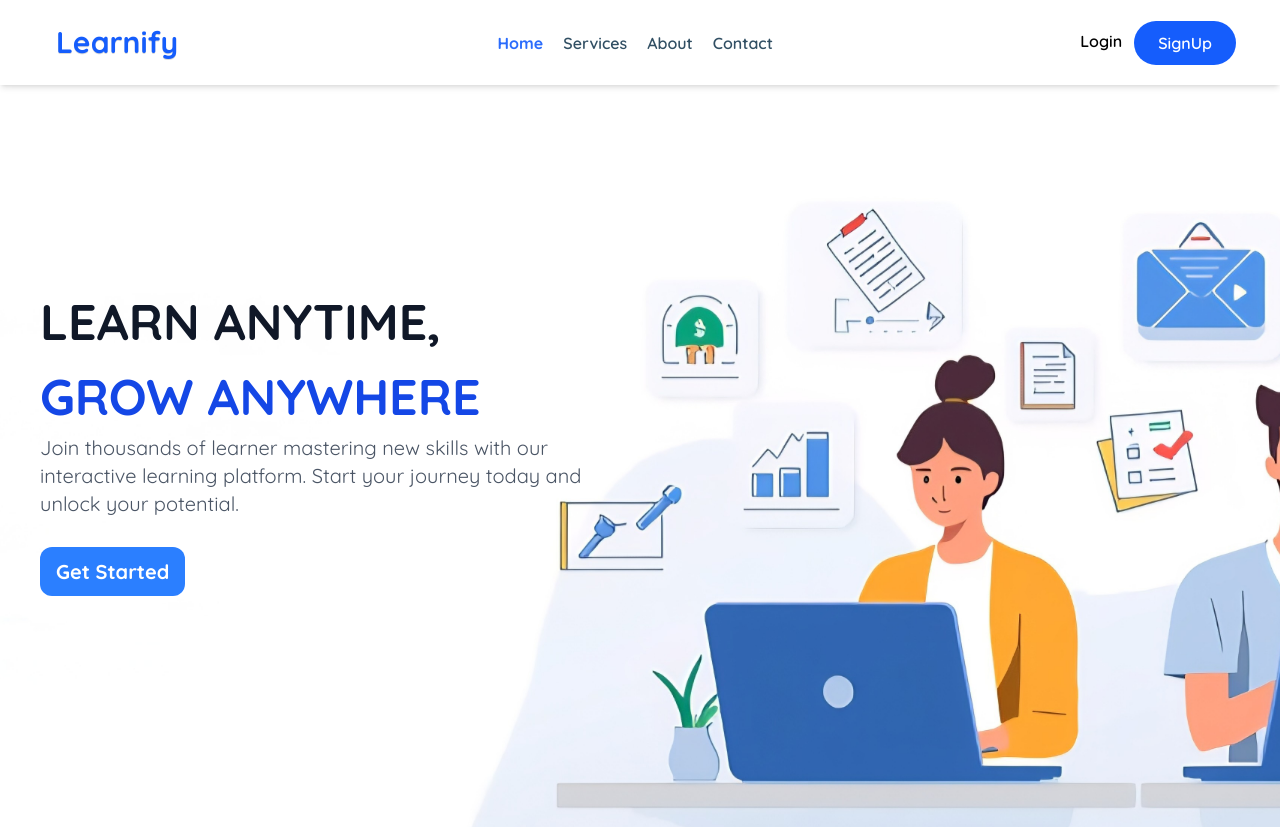
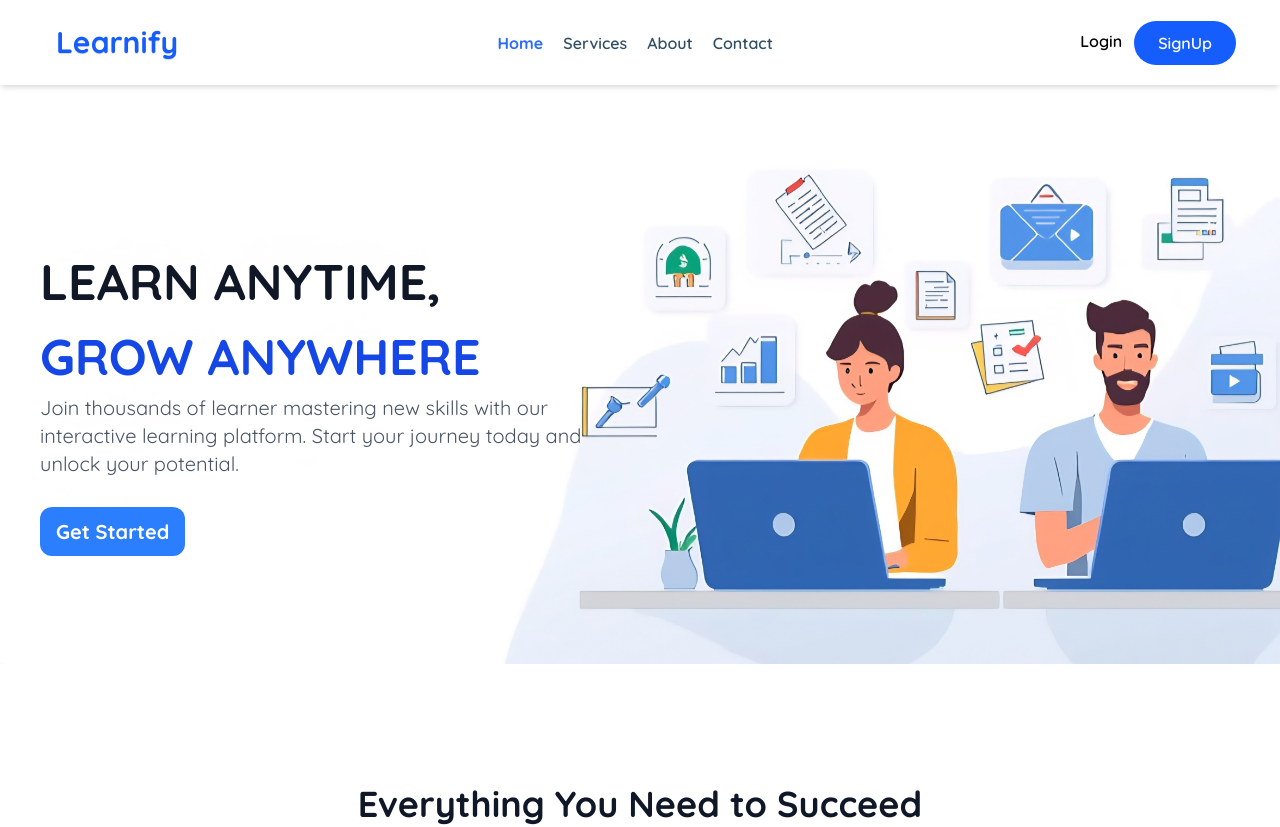
Before and after one commit to WebWizards-org/frontend, a React (Vite) app: page / in a window 1280 px wide. Shown: the top 827 px of the page. Built offline with nearby package versions, Linux system fonts and the light colour scheme.

Commit message:
fix: enhance layout and styling of Home component; add call-to-action buttons for improved user engagement

```diff
--- a/src/components/home.jsx
+++ b/src/components/home.jsx
@@ -115,13 +115,13 @@ export default function Home() {
             backgroundSize: "cover",
             backgroundPosition: "center",
             backgroundRepeat: "no-repeat",
-            height: "100vh",
+
           }}
-          className="flex mt-21 justify-start relative min-h-[580px] bg-cover bg-center bg-no-repeat md:items-start"
+          className="flex mt-21 justify-start relative bg-amber-50 min-h-[500px] md:min-h-[580px] bg-cover bg-center bg-no-repeat md:items-start"
         >
           {/* <div className="absolute inset-0 z-10 bg-black/50 md:bg-transparent"></div> */}
           <div className="w-140 mt-15 mx-10 ">
-            <h1 className="relative z-10 mt-35 text-[20px] font-bold md:text-[50px] text-gray-900 sm:text-[40px]">
+            <h1 className="relative z-10 mt-25 text-[20px] font-bold md:text-[50px] text-gray-900 sm:text-[40px]">
               LEARN ANYTIME,{" "}
               <span className="text-blue-700">GROW ANYWHERE</span>
             </h1>
@@ -249,7 +249,7 @@ export default function Home() {
           </div>
         </div>
 
-        <div>
+        <div className="py-10 md:py-20">
           <div className="text-center mb-16 ">
             <h1 className="text-4xl md:text-5xl font-bold text-gray-900 mb-4">
               Get Started in 3 Easy Steps
@@ -280,14 +280,26 @@ export default function Home() {
           </div>
         </div>
 
-        <div className=" mx-auto text-center py-20 bg-blue-50 text-white">
+        <div className=" mx-auto text-center pt-20 pb-25 bg-blue-50 text-white">
           <h1 className="text-[45px] text-blue-500 font-bold">
             Ready to Transform Your Future?
           </h1>
-          <p className="text-lg text-gray-700 mb-6">
+          <p className="text-lg text-gray-700 mb-6 mx-auto w-[50%]">
             Join over 50,000 students who are already building the skills they
             need to succeed in tomorrow's economy
           </p>
+          <div className="mt-15">
+            <Link to="/register">
+              <button className="bg-blue-600 text-white px-6 py-3 rounded-xl text-xl font-semibold shadow-lg hover:bg-blue-700 hover:scale-105 transition">
+                Start Learning Today<GoArrowRight className="inline-block ml-2" />
+              </button>
+            </Link>
+            <Link to="/trending">
+              <button className="ml-5 bg-white text-blue-600 px-6 py-3 rounded-xl text-xl font-semibold shadow-lg hover:bg-gray-100 hover:scale-105 transition">
+                Explore Courses
+              </button>
+            </Link>
+          </div>
         </div>
 
         <Footer />
```
